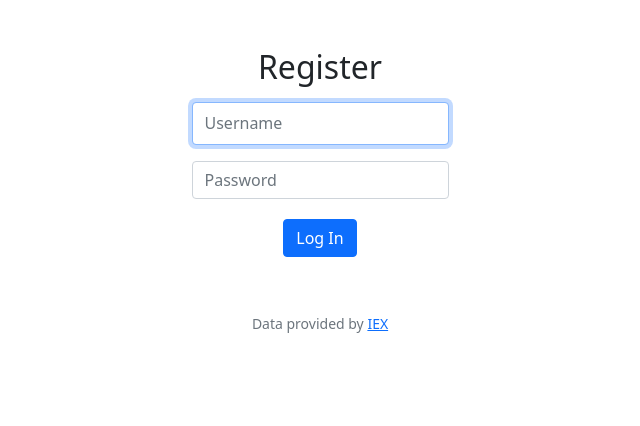
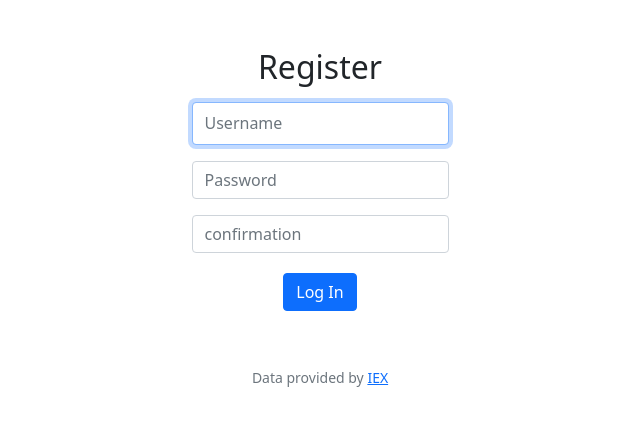
Before and after one commit to phornphatch/CS50-Havard, a Flask app: template finance/templates/register.html in a window 1280 px wide. Shown: the part 66-492 px from the top of the page, without its empty margins (320-960 px from the left). Run offline with Flask 3, Linux system fonts and the light colour scheme; the template is opened without the code that fills it, so the values that code supplies are empty; some libraries are stand-ins or nearby versions.

Commit message:
Sun, Aug 27, 2023, 7:17 PM +03:00

```diff
--- a/finance/templates/register.html
+++ b/finance/templates/register.html
@@ -13,6 +13,9 @@
         <div class="mb-3">
             <input class="form-control mx-auto w-auto" id="password" name="password" placeholder="Password" type="password">
         </div>
+        <div class="mb-3">
+            <input class="form-control mx-auto w-auto" id="confirmation" name="confirmation" placeholder="confirmation" type="confirmation">
+        </div>
         <button class="btn btn-primary" type="submit">Log In</button>
     </form>
 {% endblock %}
```
